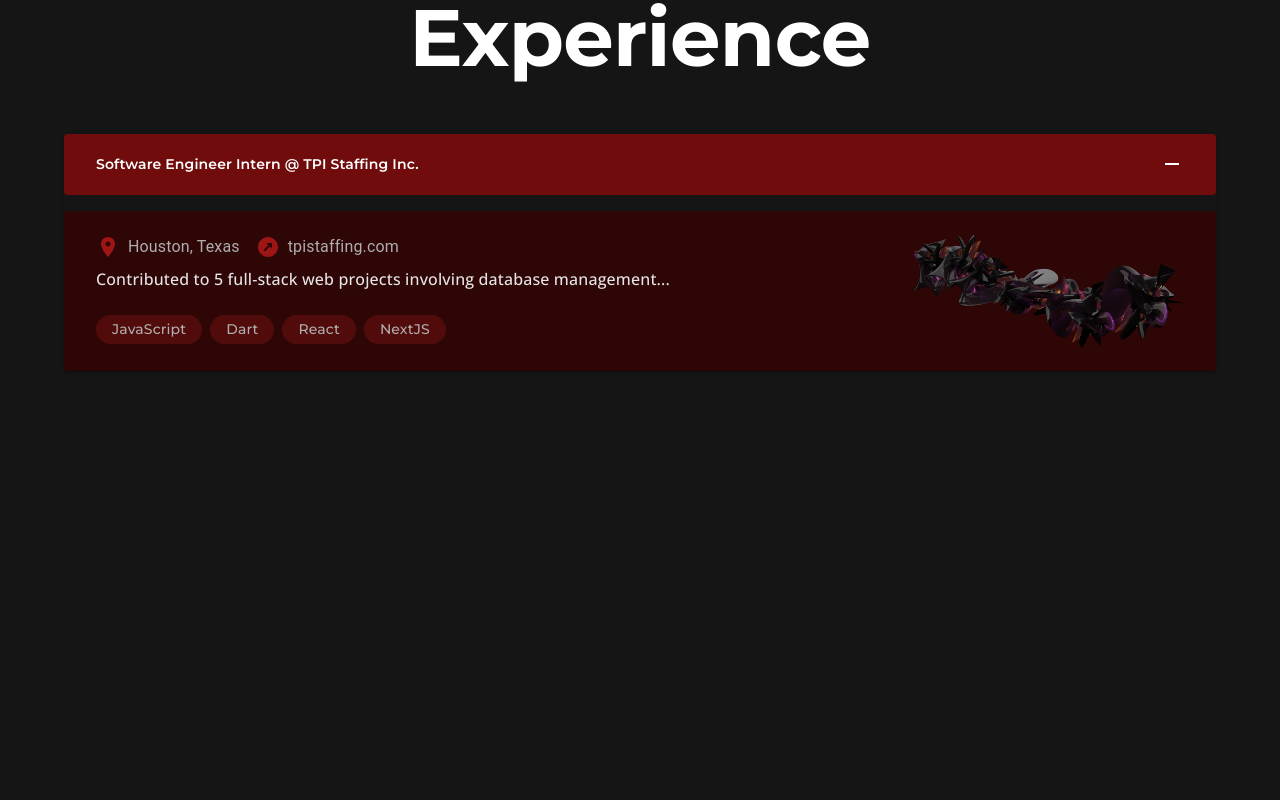
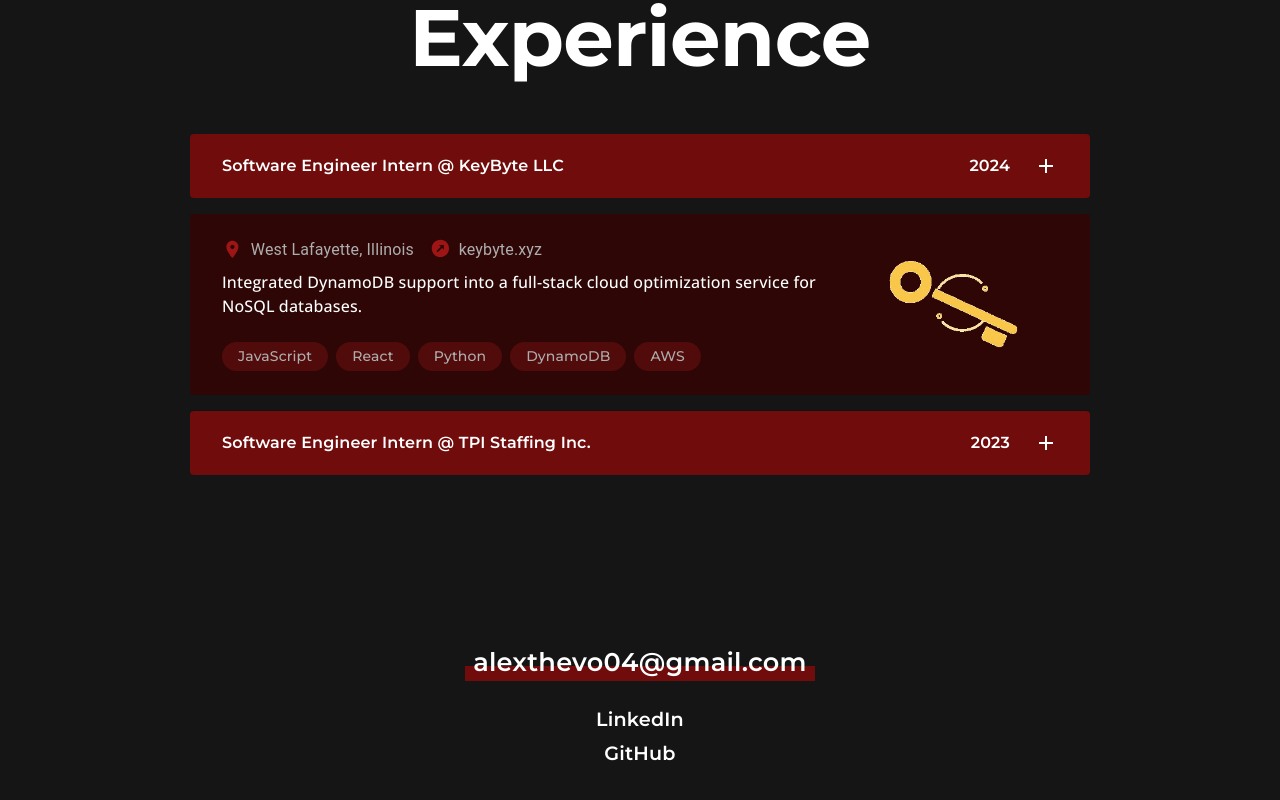
Before and after one commit to alexandvo/portfolio2024, a React (Create React App) app: page / in a window 1280 px wide. Shown: the part 2971-3771 px from the top of the page. Before the commit the page ends 3502 px from the top, so only its background shows below. Built offline with nearby package versions, Linux system fonts and the light colour scheme.

Commit message:
home page complete

```diff
--- /dev/null
+++ b/src/components/Contact.jsx
@@ -0,0 +1,57 @@
+import { Box, Link, Typography, useTheme } from "@mui/material";
+
+const Contact = () => {
+  const theme = useTheme();
+  const accColor = theme.palette.accent.main;
+  return (
+    <Box
+      sx={{
+        display: "flex",
+        flexDirection: "column",
+        alignItems: "center",
+        mb: 12,
+      }}
+    >
+      <Typography
+        fontFamily={theme.typography.primary}
+        fontSize="1.6rem"
+        fontWeight={600}
+        color="white"
+        sx={{ mb: 3, px: 1, boxShadow: `inset 0 -15px 0 0 ${theme.palette.accent.main}`}}
+      >
+        <Link href="mailto:alexthevo04@gmail.com" sx={{textDecoration: 'none'}}>alexthevo04@gmail.com</Link>
+      </Typography>
+      <Typography
+        fontFamily={theme.typography.primary}
+        fontSize="1.2rem"
+        fontWeight={600}
+        sx={{mb: "5px"}}
+      >
+        <Link
+          href="https://www.linkedin.com/in/alexandvo"
+          rel="noopener"
+          target="_blank"
+          sx={{ textDecoration: "none" }}
+        >
+          LinkedIn
+        </Link>
+      </Typography>
+      <Typography
+        fontFamily={theme.typography.primary}
+        fontSize="1.2rem"
+        fontWeight={600}
+      >
+        <Link
+          href="https://www.github.com/alexandvo"
+          rel="noopener"
+          target="_blank"
+          sx={{ textDecoration: "none" }}
+        >
+          GitHub
+        </Link>
+      </Typography>
+    </Box>
+  );
+};
+
+export default Contact;
--- a/src/components/Experience.jsx
+++ b/src/components/Experience.jsx
@@ -1,19 +1,18 @@
-import { Box, Grid, Typography, useTheme } from "@mui/material";
-import Accordion from "@mui/material/Accordion";
-import AccordianSummary from "@mui/material/AccordionSummary";
-import AccordianDetails from "@mui/material/AccordionDetails";
-import AddIcon from "@mui/icons-material/Add";
-import RemoveIcon from "@mui/icons-material/Remove";
+import { Box, Typography, useTheme } from "@mui/material";
+
 import { useState } from "react";
-import tmp from "../assets/images/abstract-shape.png";
-import { LocationOn, Outbound } from "@mui/icons-material";
+import tpi from "../assets/images/tpi_logo.png";
+import keybyte from "../assets/images/keybyte-logo.png";
+
+import JobAccordian from "./JobAccordian";
 
 const Experience = () => {
   const theme = useTheme();
+  const mdWidth = theme.breakpoints.values.md;
 
   const [expanded, setExpanded] = useState("panel1");
 
-  const { isMediumScreen, isLargeScreen } = theme.ss;
+  const { isSmallScreen, isMediumScreen, isLargeScreen } = theme.ss;
 
   const variant = isLargeScreen ? "h2" : isMediumScreen ? "h2" : "h4";
 
@@ -21,10 +20,8 @@
     setExpanded(newExpanded ? panel : false);
   };
 
-  const lst = ["JavaScript", "Dart", "React", "NextJS"];
-
   return (
-    <Box sx={{ mb: 20 }}>
+    <Box sx={{ mb: 20, display: 'flex', flexDirection: 'column', alignItems: 'center' }}>
       <Box
         sx={{ mb: 6, display: "flex", justifyContent: "center", width: "100%" }}
       >
@@ -33,112 +30,40 @@
         </Typography>
       </Box>
 
-      <Accordion
-        expanded={expanded === "panel1"}
-        onChange={handleChange("panel1")}
-        disableGutters
+
+      <Box
         sx={{
-          bgcolor: "transparent",
+          display: "flex",
+          alignItems: "center",
+          flexDirection: "column",
+          maxWidth: mdWidth,
         }}
       >
-        <AccordianSummary
-          aria-controls="panel1d-content"
-          id="panel1d-header"
-          sx={{
-            bgcolor: theme.palette.accent.main,
-            px: 4,
-            py: 1,
-            borderRadius: 1,
-          }}
-          expandIcon={
-            expanded === "panel1" ? (
-              <RemoveIcon sx={{ color: "white" }} />
-            ) : (
-              <AddIcon sx={{ color: "white" }} />
-            )
-          }
-        >
-          <Typography
-            fontSize={14}
-            fontFamily={theme.typography.primary}
-            color="white"
-            fontWeight={600}
-          >
-            Software Engineer Intern @ TPI Staffing Inc.
-          </Typography>
-        </AccordianSummary>
-        <AccordianDetails
-          sx={{
-            bgcolor: theme.palette.accent.sup,
-            mt: 2,
-            py: 3,
-            px: 4,
-            borderRadius: 1,
-          }}
-        >
-          <Grid container>
-            <Grid item md={3} order={{ md: 2 }}>
-              <Box
-                sx={{
-                  display: "flex",
-                  justifyContent: "center",
-                  alignItems: "center",
-                  width: "100%",
-                  height: "100%",
-                  pb: !isLargeScreen && !isMediumScreen ? 3 : 0
-                }}
-              >
-                <img src={tmp} style={{ width: 300 }} />
-              </Box>
-            </Grid>
-            <Grid item md={9} order={{ md: 1 }}>
-              <Box sx={{ display: "flex", mb: 1 }}>
-                <LocationOn sx={{ color: "#9d1515", mr: 1 }} />
-                <Typography color="#aeaeae" sx={{ mr: 2 }}>
-                  Houston, Texas
-                </Typography>
-                <Outbound sx={{ color: "#9d1515", mr: 1 }} />
-                <Typography color="#aeaeae">tpistaffing.com</Typography>
-              </Box>
-              <Typography
-                sx={{ my: 1 }}
-                color="#e8e5e5"
-                fontFamily={theme.typography.secondary}
-                fontWeight={500}
-              >
-                Contributed to 5 full-stack web projects involving database
-                management...
-              </Typography>
-              <Box
-                sx={{
-                  mt: 3,
-                  display: "flex",
-                  width: "100%",
-                  gap: 1,
-                  flexWrap: "wrap",
-                }}
-              >
-                {lst.map((item, index) => (
-                  <Box
-                    key={index}
-                    sx={{ borderRadius: 200, bgcolor: "#520b0b" }}
-                  >
-                    <Typography
-                      fontSize={14}
-                      color="#aeaeae"
-                      fontFamily={theme.typography.primary}
-                      fontWeight={500}
-                      sx={{ px: 2, py: 0.5 }}
-                    >
-                      {item}
-                    </Typography>
-                  </Box>
-                ))}
-              </Box>
-            </Grid>
-          </Grid>
-        </AccordianDetails>
-      </Accordion>
+        <JobAccordian
+          expanded={expanded === "panel1"}
+          changePanel={handleChange}
+          lst={["JavaScript", "React", "Python", "DynamoDB", "AWS"]}
+          cover={keybyte}
+          title="Software Engineer Intern @ KeyByte LLC"
+          desc="Integrated DynamoDB support into a full-stack cloud optimization service for NoSQL databases."
+          location="West Lafayette, Illinois"
+          website="keybyte.xyz"
+          date={2024}
+          name="panel1"
+        />
+        <JobAccordian
+          expanded={expanded === "panel2"}
+          changePanel={handleChange}
+          lst={["JavaScript", "SQL", "React", "NodeJS", "Python"]}
+          cover={tpi}
+          title="Software Engineer Intern @ TPI Staffing Inc."
+          desc="Contributed to over 5 functional projects in web deesign, software development, and database management."
+          location="Houston, Texas"
+          website="tpistaffing.com"
+          date={2023}
+          name="panel2"
+        />
+      </Box>
     </Box>
   );
 };
--- /dev/null
+++ b/src/components/JobAccordian.jsx
@@ -0,0 +1,152 @@
+import { LocationOn, Outbound } from "@mui/icons-material";
+import Accordion from "@mui/material/Accordion";
+import AccordianSummary from "@mui/material/AccordionSummary";
+import AccordianDetails from "@mui/material/AccordionDetails";
+import AddIcon from "@mui/icons-material/Add";
+import RemoveIcon from "@mui/icons-material/Remove";
+import { Box, Grid, Typography, useTheme } from "@mui/material";
+
+const JobAccordian = ({expanded, changePanel, lst, cover, title, desc, location, website, name, date}) => {
+  const theme = useTheme();
+  const mdWidth = theme.breakpoints.values.md;
+  const { isSmallScreen, isMediumScreen, isLargeScreen } = theme.ss;
+
+  return (
+    <Accordion
+      expanded={expanded}
+      onChange={changePanel(name)}
+      elevation={0}
+      disableGutters
+      sx={{
+        bgcolor: "transparent",
+        width: '100%',
+        mb: 1,
+      }}
+    >
+      <AccordianSummary
+        aria-controls="panelxd-content"
+        id="panelxd-header"
+        sx={{
+          bgcolor: theme.palette.accent.main,
+          px: 4,
+          py: 1,
+          borderRadius: 1,
+        }}
+        expandIcon={
+          expanded === name ? (
+            <RemoveIcon sx={{ color: "white" }} />
+          ) : (
+            <AddIcon sx={{ color: "white" }} />
+          )
+        }
+      >
+        <Typography
+          fontSize={16}
+          fontFamily={theme.typography.primary}
+          color="white"
+          fontWeight={600}
+        >
+          {title}
+        </Typography>
+        <Typography
+          fontSize={16}
+          fontFamily={theme.typography.primary}
+          color="white"
+          fontWeight={600}
+          sx={{position: "absolute", right: 80, opacity: !isSmallScreen? 0 : 1}}
+        >
+          {date}
+        </Typography>
+      </AccordianSummary>
+      <AccordianDetails
+        sx={{
+          bgcolor: theme.palette.accent.sup,
+          mt: 2,
+          py: 3,
+          px: 4,
+          borderRadius: 1,
+          mb: 1,
+        }}
+      >
+        <Grid container>
+          <Grid item md={3} order={{ md: 2 }}>
+            <Box
+              sx={{
+                display: "flex",
+                justifyContent: "center",
+                alignItems: "center",
+                width: "100%",
+                height: "100%",
+                pb: !isLargeScreen && !isMediumScreen ? 3 : 0,
+              }}
+            >
+              <img src={cover} style={{ height: 90 }} />
+            </Box>
+          </Grid>
+          <Grid item md={9} order={{ md: 1 }}>
+            <Box
+              sx={{
+                display: "flex",
+                mb: 1,
+                flexDirection: !isSmallScreen ? "column" : "row",
+              }}
+            >
+              <Box sx={{ display: "flex", alignItems: "center" }}>
+                <LocationOn
+                  sx={{ color: "#9d1515", mr: 1, fontSize: "1.3rem" }}
+                />
+                <Typography color="#aeaeae" sx={{ mr: 2 }}>
+                  {location}
+                </Typography>
+              </Box>
+              <Box sx={{ display: "flex" }}>
+                <Outbound
+                  sx={{
+                    color: "#9d1515",
+                    mr: 1,
+                    fontSize: "1.3rem",
+                    alignItems: "center",
+                  }}
+                />
+                <Typography color="#aeaeae">{website}</Typography>
+              </Box>
+            </Box>
+            <Typography
+              sx={{ my: 1 }}
+              color="#ffffff"
+              fontFamily={theme.typography.secondary}
+              fontWeight={500}
+            >
+              {desc}
+            </Typography>
+            <Box
+              sx={{
+                mt: 3,
+                display: "flex",
+                width: "100%",
+                gap: 1,
+                flexWrap: "wrap",
+              }}
+            >
+              {lst.map((item, index) => (
+                <Box key={index} sx={{ borderRadius: 200, bgcolor: "#520b0b" }}>
+                  <Typography
+                    fontSize={14}
+                    color="#aeaeae"
+                    fontFamily={theme.typography.primary}
+                    fontWeight={500}
+                    sx={{ px: 2, py: 0.5 }}
+                  >
+                    {item}
+                  </Typography>
+                </Box>
+              ))}
+            </Box>
+          </Grid>
+        </Grid>
+      </AccordianDetails>
+    </Accordion>
+  );
+};
+
+export default JobAccordian;
--- a/src/screens/Home.jsx
+++ b/src/screens/Home.jsx
@@ -4,6 +4,7 @@
 import Skills from "../components/Skills";
 import Work from "../components/Work";
 import Experience from "../components/Experience";
+import Contact from "../components/Contact";
 
 const Home = () => {
   const open = false;
@@ -14,6 +15,7 @@
       <Skills />
       <Work />
       <Experience />
+      <Contact />
     </Container>
   );
 };
```
Also changed, not shown: src/assets/images/keybyte-logo.png (added), src/assets/images/tpi_logo.png (added).
